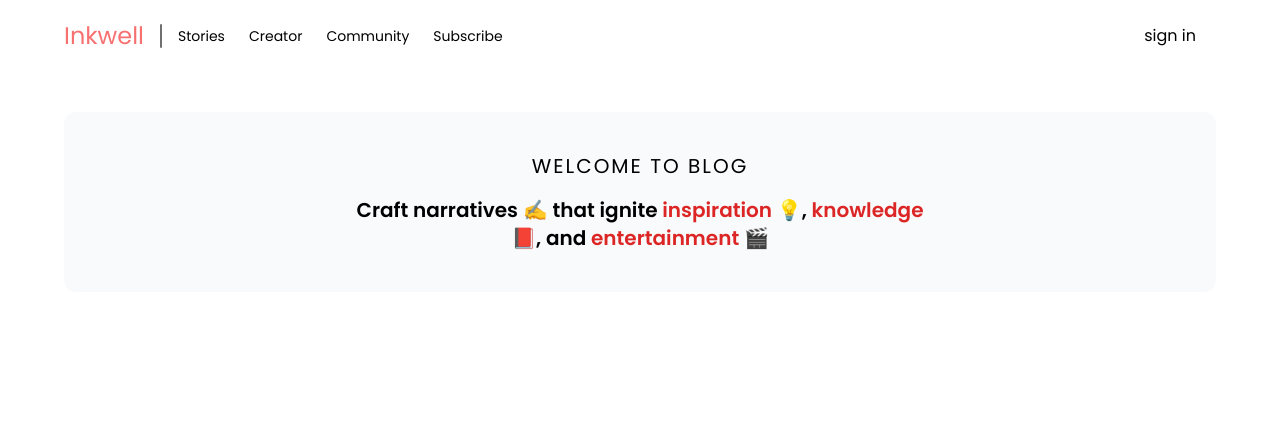
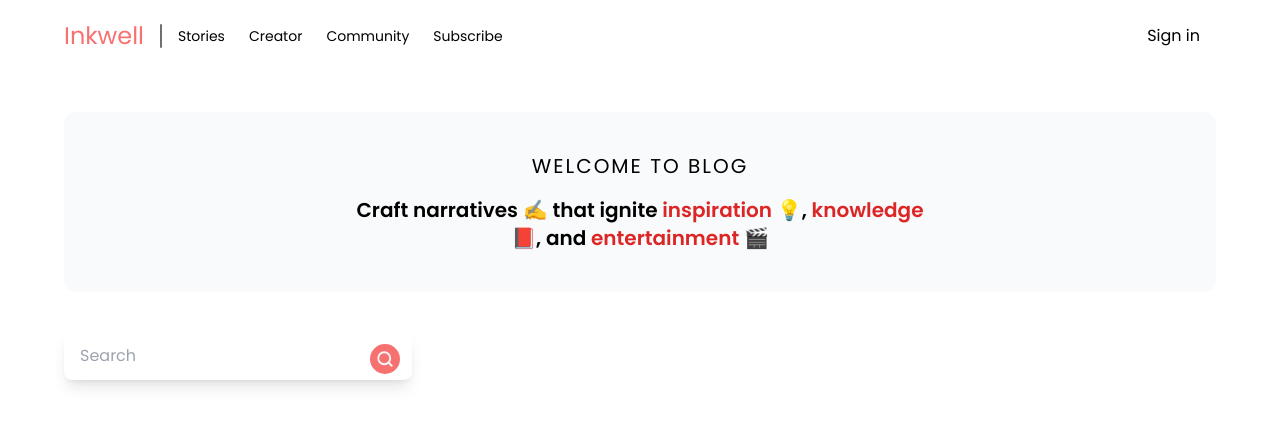
Before and after one commit to precious654/inkwell, a Next.js app: page / in a window 1280 px wide. Shown: the top 426 px of the page. Built offline with nearby package versions, Linux system fonts and the light colour scheme; no server answers.

Commit message:
added search form

```diff
--- a/app/(components)/Nav.tsx
+++ b/app/(components)/Nav.tsx
@@ -1,7 +1,6 @@
-import Link from 'next/link'
-import {auth, signIn, signOut} from "@/auth";
-import {SquarePen, BellDot} from 'lucide-react';
-
+import Link from "next/link";
+import { auth, signIn, signOut } from "@/auth";
+import { SquarePen, BellDot } from "lucide-react";
 
 const Nav = async () => {
   const session = await auth();
@@ -31,27 +30,27 @@ const Nav = async () => {
         </div>
 
         <div>
-                    {
-                        session ? (
+          {session ? (
             <ul className="list-none flex gap-6 items-center">
               <li>
                 <Link href="/" className="flex items-center gap-2">
-                                        <SquarePen size={16}/>
+                  <SquarePen size={16} />
                   Write
                 </Link>
               </li>
               <li>
-                                    <BellDot size={16}/>
+                <BellDot size={16} />
               </li>
               <li>
-                                    <form action={
-                                        async () => {
-                                            "use server"
+                <form
+                  action={async () => {
+                    "use server";
                     await signOut();
-                                        }
-                                    }>
-                                        <button type="submit"
-                                                className="py-2 px-5 rounded-xl hover:bg-[#333333] hover:text-[#FFFFFF]"
+                  }}
+                >
+                  <button
+                    type="submit"
+                    className="py-2 px-4 rounded-xl hover:bg-[#333333] hover:text-[#FFFFFF]"
                   >
                     Log out
                   </button>
@@ -63,23 +62,23 @@ const Nav = async () => {
               </li>
             </ul>
           ) : (
-                            <form action={
-                                async () => {
-                                    "use server"
+            <form
+              action={async () => {
+                "use server";
                 await signIn("github");
-                                }
-                            }>
-                                <button type="submit"
-                                        className="py-2 px-5 rounded-xl hover:bg-[#333333] hover:text-[#FFFFFF]"
+              }}
             >
-                                    sign in
+              <button
+                type="submit"
+                className="py-2 px-4 rounded-xl hover:bg-[#333333] hover:text-[#FFFFFF]"
+              >
+                Sign in
               </button>
             </form>
-                        )
-                    }
+          )}
         </div>
       </nav>
     </header>
-    )
-}
-export default Nav
+  );
+};
+export default Nav;
--- /dev/null
+++ b/app/(components)/SearchForm.tsx
@@ -0,0 +1,34 @@
+import React from "react";
+import Form from "next/form";
+import SearchFormReset from "@/app/(components)/SearchFormReset";
+import { Search } from "lucide-react";
+
+const SearchForm = ({ query }: { query?: string }) => {
+  return (
+    <Form
+      action="/"
+      scroll={false}
+      className="mt-10 relative w-fit"
+      id="search-form"
+    >
+      <input
+        type="text"
+        defaultValue=""
+        name="query"
+        className="px-4 py-3 rounded-lg shadow-lg outline-0"
+        placeholder="Search"
+      />
+      <div className="flex gap-3 items-center absolute right-3 top-3">
+        {query && <SearchFormReset />}
+        <button type="submit" className="w-fit p-1.5 rounded-full bg-red-400">
+          <Search
+            size={18}
+            strokeWidth={2.5}
+            style={{ cursor: "pointer", color: "#F5F5F5" }}
+          />
+        </button>
+      </div>
+    </Form>
+  );
+};
+export default SearchForm;
--- /dev/null
+++ b/app/(components)/SearchFormReset.tsx
@@ -0,0 +1,21 @@
+"use client";
+import React from "react";
+
+const SearchFormReset = () => {
+  const reset = () => {
+    const form = document.getElementById("search-form") as HTMLFormElement;
+    if (form) {
+      form.reset();
+    }
+  };
+
+  return (
+    <button
+      className="w-fit py-0.5 px-2 bg-red-400 text-md font-semibold text-[#F5F5F5] rounded-full"
+      onClick={reset}
+    >
+      X
+    </button>
+  );
+};
+export default SearchFormReset;
--- a/app/(root)/layout.tsx
+++ b/app/(root)/layout.tsx
@@ -1,13 +1,13 @@
 import type { Metadata } from "next";
-import {Poppins} from "next/font/google";
+import { Poppins } from "next/font/google";
 import "../globals.css";
 import Nav from "@/app/(components)/Nav";
 
 const poppins = Poppins({
-    subsets: ["latin"],
-    weight: ["100", "300", "400", "600"],
-    display: "swap"
-})
+  subsets: ["latin"],
+  weight: ["100", "300", "400", "600"],
+  display: "swap",
+});
 
 export const metadata: Metadata = {
   title: "Inkwell",
@@ -21,13 +21,11 @@ export default function RootLayout({
 }>) {
   return (
     <html lang="en">
-      <body
-        className={poppins.className}
-      >
-      <div className="container">
+      <body className={poppins.className}>
+        <div className="container">
           <Nav />
           {children}
-      </div>
+        </div>
       </body>
     </html>
   );
--- a/app/(root)/page.tsx
+++ b/app/(root)/page.tsx
@@ -1,16 +1,28 @@
-export default function Home() {
+import SearchForm from "@/app/(components)/SearchForm";
+
+export default async function Home({
+  searchParams,
+}: {
+  searchParams: Promise<{ query?: string }>;
+}) {
+  const query = (await searchParams).query;
+
   return (
     <main>
       <div className="py-10 w-full flex justify-center text-center bg-[#F9FAFB] rounded-xl mt-10">
         <div className="w-6/12 flex flex-col items-center gap-4">
-                        <p className="text-xl font-medium tracking-widest uppercase">Welcome to blog</p>
+          <p className="text-xl font-medium tracking-widest uppercase">
+            Welcome to blog
+          </p>
           <p className="text-xl font-semibold">
-                            Craft narratives &#9997; that ignite <span className="text-red-600">inspiration &#128161;</span>, <span
-                            className="text-red-600">knowledge &#128213;</span>, and
+            Craft narratives &#9997; that ignite{" "}
+            <span className="text-red-600">inspiration &#128161;</span>,{" "}
+            <span className="text-red-600">knowledge &#128213;</span>, and
             <span className="text-red-600"> entertainment &#127916;</span>
           </p>
         </div>
       </div>
+      <SearchForm query={query} />
     </main>
   );
 }
```
Lines whose indentation alone changed are shown as unchanged.
